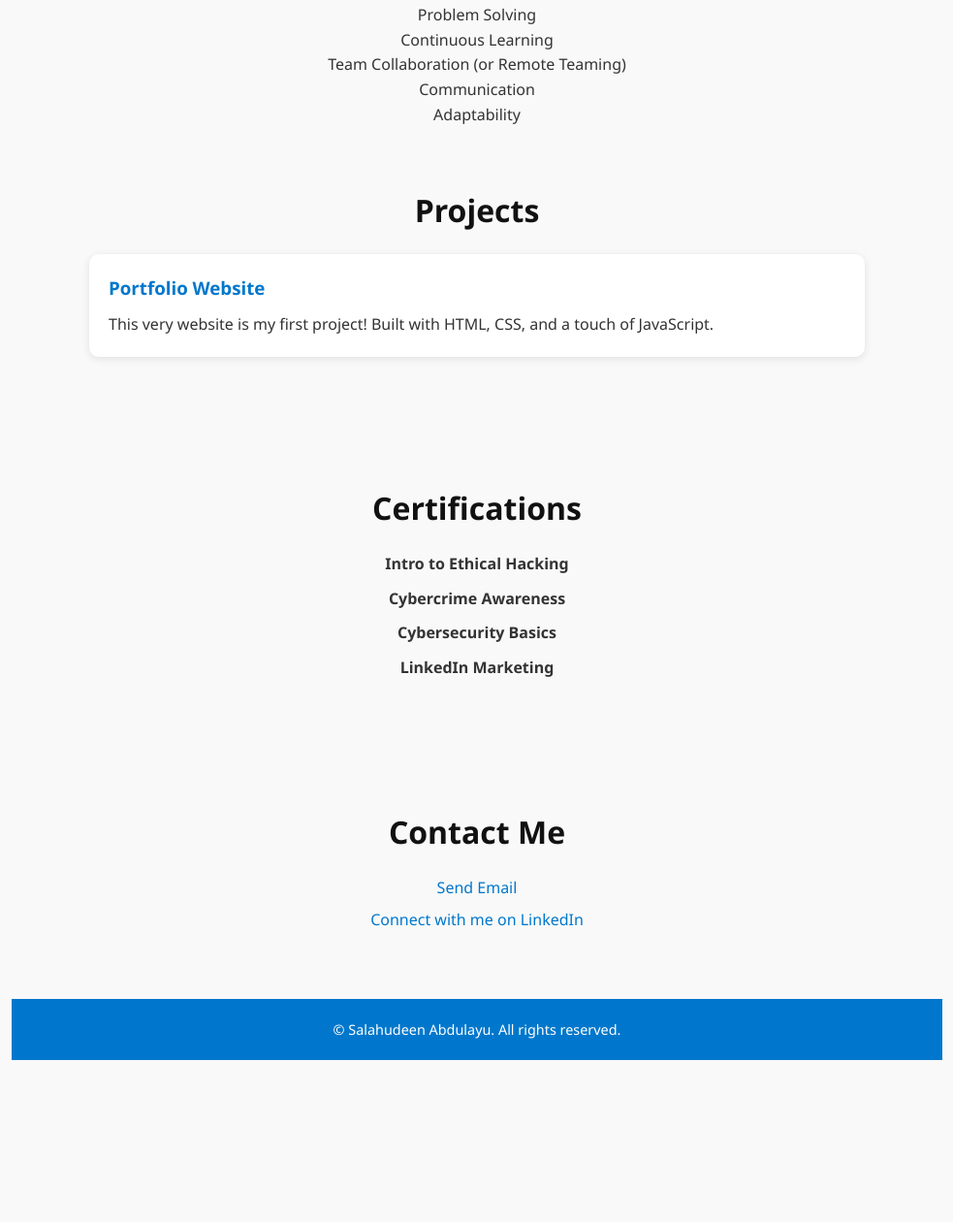
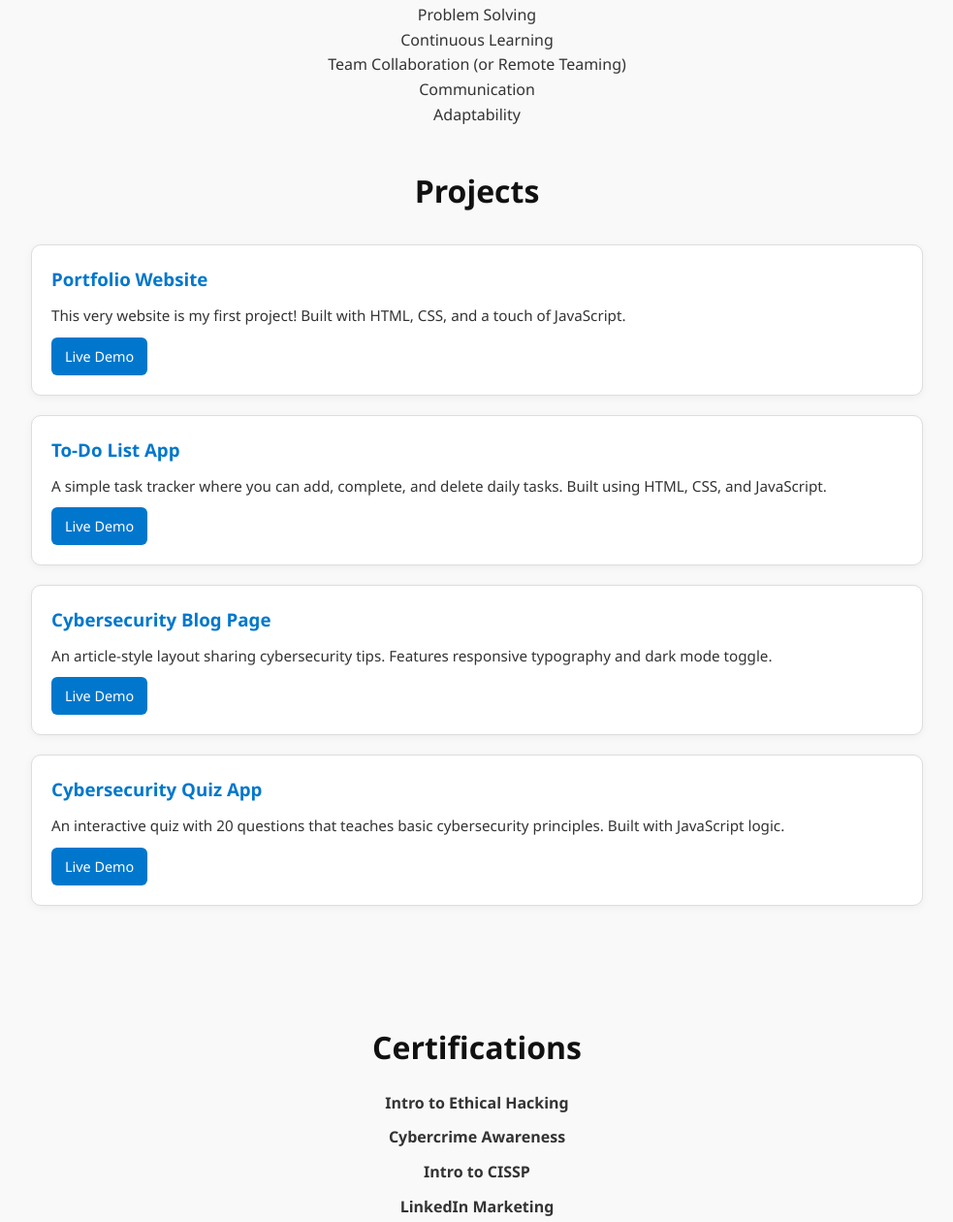
Before and after one commit to Virustomb/Portfolio-website, a plain HTML site: page index.html in a window 1280 px wide. Shown: the part 1115-2375 px from the top of the page at 97% size, without its empty margins (148-1131 px from the left). Before the commit the page ends 2268 px from the top, so only its background shows below. Drawn offline with Linux system fonts and the light colour scheme.

Commit message:
Add files via upload
Updated portfolio with 3 new projects

```diff
--- a/index.html
+++ b/index.html
@@ -27,12 +27,12 @@
   <section class="skills" id="skills">
     <h2>Core Skills</h2>
   <ul>
-    <li><strong>Languages:</strong> HTML5, CSS3, JavaScript</li>
+    <li><strong>Languages:</strong> HTML5, CSS3, JavaScript, TypeScript</li>
     <li><strong>Frontend:</strong> Responsive Web Design, DOM Manipulation, Grid</li>
     <li><strong>Tools:</strong> Git, GitHub, VS Code, Chrome DevTools</li>
     <li><strong>Ethical Hacking:</strong> Basic</li>
     <li><strong>Cybersecurity:</strong> Basic</li>
-    <li><strong>Blockchain (Learning):</strong> Rust, ZK Proofs (Zero-Knowledge cryptography)</li>
+    <li><strong>Blockchain:</strong> Rust, ZK Proofs (Zero-Knowledge cryptography)</li>
     <li><strong>Currently Exploring:</strong> Backend Development (Node.js, Express.js), React.js, Python, Blockchain Security</li>
   </ul></br>
    <h2>Soft Skills</h2>
@@ -47,10 +47,29 @@
   <!-- Projects Section -->
   <section class="projects" id="projects">
     <h2>Projects</h2>
-    <div class="project-card">
+  <div class="project-card">
       <h3>Portfolio Website</h3>
       <p>This very website is my first project! Built with HTML, CSS, and a touch of JavaScript.</p>
-    </div>
+    <a href="https://virustomb.github.io/Portfolio-website/" target="_blank">Live Demo</a>
+  </div>
+
+  <div class="project-card">
+    <h3>To-Do List App</h3>
+    <p>A simple task tracker where you can add, complete, and delete daily tasks. Built using HTML, CSS, and JavaScript.</p>
+    <a href="https://virustomb.github.io/to-do-list-app/" target="_blank">Live Demo</a>
+  </div>
+
+  <div class="project-card">
+    <h3>Cybersecurity Blog Page</h3>
+    <p>An article-style layout sharing cybersecurity tips. Features responsive typography and dark mode toggle.</p>
+    <a href="https://virustomb.github.io/cyber-blog/" target="_blank">Live Demo</a>
+  </div>
+
+  <div class="project-card">
+    <h3>Cybersecurity Quiz App</h3>
+    <p>An interactive quiz with 20 questions that teaches basic cybersecurity principles. Built with JavaScript logic.</p>
+    <a href="https://virustomb.github.io/cyber-quiz/" target="_blank">Live Demo</a>
+  </div>
   </section>
 
   <!-- Certifications Section -->
@@ -59,7 +78,7 @@
     <ul>
       <li>Intro to Ethical Hacking</li>
       <li>Cybercrime Awareness</li>
-      <li>Cybersecurity Basics</li>
+      <li>Intro to CISSP</li>
       <li>LinkedIn Marketing</li>
     </ul>
   </section>
--- a/style.css
+++ b/style.css
@@ -93,19 +93,57 @@ section h2 {
 }
 
 /*  Projects */
-.projects .project-card {
-  background-color: #fff;
+.projects {
+  padding: 40px 20px;
+  background-color: #f9f9f9;
+}
+
+.projects h2 {
+  text-align: center;
+  margin-bottom: 30px;
+  font-size: 2em;
+}
+
+.project-card {
+  background: #fff;
+  border: 1px solid #ddd;
+  border-radius: 10px;
   padding: 20px;
-  margin: 10px auto;
-  border-radius: 10px;
-  box-shadow: 0 2px 8px rgba(0,0,0,0.1);
-  max-width: 800px;
+  margin-bottom: 20px;
+  box-shadow: 0 2px 8px rgba(0, 0, 0, 0.05);
+  transition: transform 0.2s ease;
+}
+
+.project-card:hover {
+  transform: scale(1.02);
 }
 
 .project-card h3 {
+  margin-bottom: 10px;
   color: #0077cc;
+}
+
+.project-card p {
   margin-bottom: 10px;
+  font-size: 0.95rem;
+  color: #333;
 }
+
+.project-card a {
+  display: inline-block;
+  text-decoration: none;
+  color: white;
+  background-color: #0077cc;
+  padding: 8px 14px;
+  border-radius: 6px;
+  transition: background 0.2s ease;
+  font-size: 0.9rem;
+}
+
+.project-card a:hover {
+  background-color: #005fa3;
+}
+
 
 /* Contact */
 .contact p {
```
